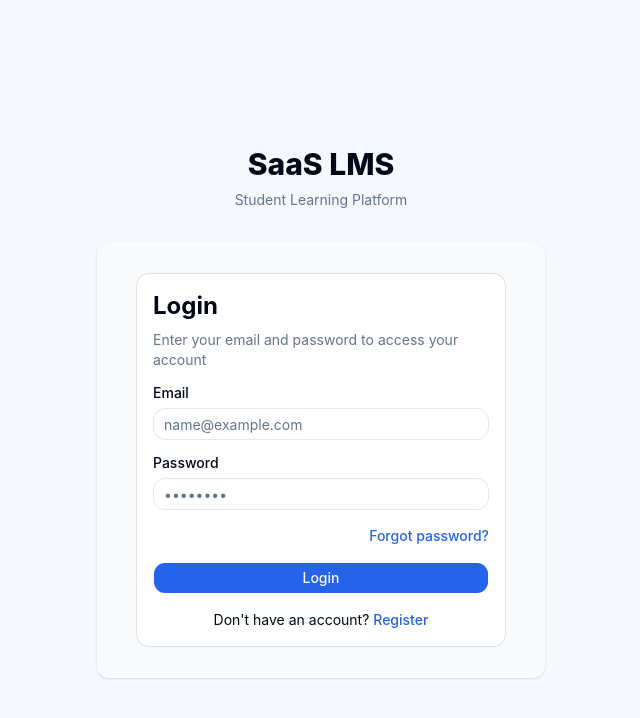
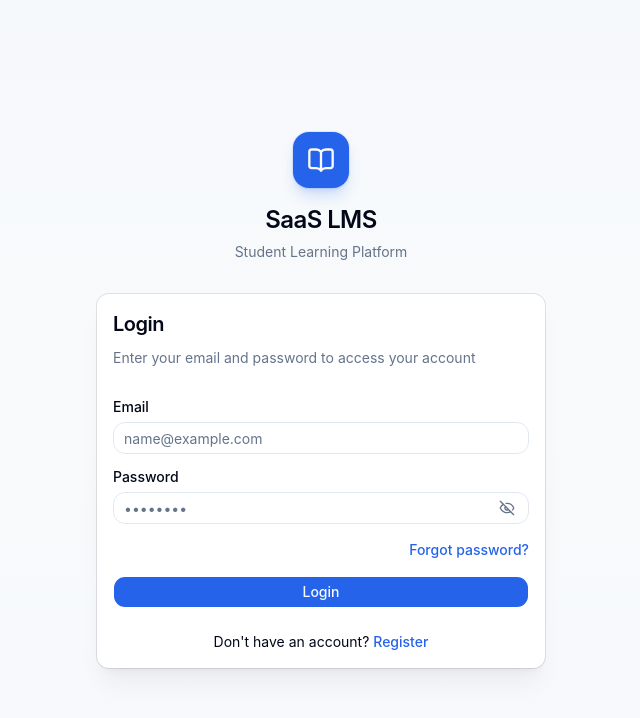
Before and after one commit to code-arif/saas_lms_student_app_frontend-01, a React (Vite) app: page /login in a window 1280 px wide. Shown: the top 718 px of the page, without its empty margins (319-959 px from the left). Built offline with nearby package versions, Linux system fonts and the light colour scheme.

Commit message:
feat: enhance authentication forms with animations and password visibility toggle

```diff
--- a/src/components/layout/AuthLayout.tsx
+++ b/src/components/layout/AuthLayout.tsx
@@ -1,23 +1,67 @@
-import React from 'react';
 import { Outlet } from 'react-router-dom';
+import { motion } from 'framer-motion';
+import { BookOpen } from 'lucide-react';
+
+const containerVariants = {
+  hidden: { opacity: 0 },
+  visible: {
+    opacity: 1,
+    transition: {
+      staggerChildren: 0.15,
+      delayChildren: 0.1,
+    },
+  },
+};
+
+const brandVariants = {
+  hidden: { opacity: 0, y: -20 },
+  visible: {
+    opacity: 1,
+    y: 0,
+    transition: { duration: 0.6, ease: [0.22, 1, 0.36, 1] },
+  },
+};
+
+const outletVariants = {
+  hidden: { opacity: 0, y: 20 },
+  visible: {
+    opacity: 1,
+    y: 0,
+    transition: { duration: 0.5, ease: [0.22, 1, 0.36, 1] },
+  },
+};
 
 export const AuthLayout = () => {
   return (
-    <div className="min-h-screen bg-muted/40 flex flex-col justify-center py-12 sm:px-6 lg:px-8">
-      <div className="sm:mx-auto sm:w-full sm:max-w-md">
-        <h2 className="mt-6 text-center text-3xl font-extrabold text-foreground">
-          SaaS LMS
-        </h2>
-        <p className="mt-2 text-center text-sm text-muted-foreground">
-          Student Learning Platform
-        </p>
+    <div className="relative min-h-screen flex flex-col justify-center overflow-hidden bg-gradient-to-b from-muted/30 via-background to-muted/30 py-12 sm:px-6 lg:px-8">
+      {/* Subtle decorative gradient orbs */}
+      <div className="pointer-events-none absolute inset-0 overflow-hidden">
+        <div className="absolute -left-40 -top-40 h-80 w-80 rounded-full bg-primary/5 blur-3xl" />
+        <div className="absolute -bottom-40 -right-40 h-80 w-80 rounded-full bg-primary/5 blur-3xl" />
       </div>
 
-      <div className="mt-8 sm:mx-auto sm:w-full sm:max-w-md">
-        <div className="bg-background py-8 px-4 shadow sm:rounded-lg sm:px-10">
+      <motion.div
+        className="relative sm:mx-auto sm:w-full sm:max-w-md"
+        variants={containerVariants}
+        initial="hidden"
+        animate="visible"
+      >
+        <motion.div variants={brandVariants} className="mb-8 text-center">
+          <div className="mx-auto mb-4 flex h-14 w-14 items-center justify-center rounded-2xl bg-primary shadow-lg shadow-primary/20 ring-1 ring-primary/10">
+            <BookOpen className="h-7 w-7 text-primary-foreground" />
+          </div>
+          <h1 className="text-2xl font-semibold tracking-tight text-foreground">
+            SaaS LMS
+          </h1>
+          <p className="mt-1.5 text-sm text-muted-foreground">
+            Student Learning Platform
+          </p>
+        </motion.div>
+
+        <motion.div variants={outletVariants}>
           <Outlet />
-        </div>
-      </div>
+        </motion.div>
+      </motion.div>
     </div>
   );
 };
--- a/src/components/layout/DashboardLayout.tsx
+++ b/src/components/layout/DashboardLayout.tsx
@@ -26,7 +26,7 @@ export const DashboardLayout = () => {
             'ml-0'
           )}
         >
-          <div className="mx-auto max-w-7xl">
+          <div className="mx-auto">
             <Outlet />
           </div>
           <Footer />
--- a/src/features/auth/components/LoginForm.tsx
+++ b/src/features/auth/components/LoginForm.tsx
@@ -1,6 +1,9 @@
+import { useState } from 'react';
 import { useForm } from 'react-hook-form';
 import { zodResolver } from '@hookform/resolvers/zod';
 import * as z from 'zod';
+import { motion } from 'framer-motion';
+import { Eye, EyeOff } from 'lucide-react';
 import { useAuth } from '../hooks/useAuth';
 import { LoginCredentials } from '../types/auth.types';
 import { Button } from '@/components/ui/button';
@@ -16,6 +19,7 @@ import { Input } from '@/components/ui/input';
 import { Card, CardContent, CardDescription, CardHeader, CardTitle } from '@/components/ui/card';
 import { Link } from 'react-router-dom';
 import { ROUTES } from '@/constants/routes';
+import { cardVariants, formVariants, itemVariants } from '../constants/animations';
 
 const loginSchema = z.object({
   email: z.string().email('Invalid email address'),
@@ -24,6 +28,7 @@ const loginSchema = z.object({
 
 export const LoginForm = () => {
   const { login, isLoggingIn } = useAuth();
+  const [showPassword, setShowPassword] = useState(false);
   const form = useForm<LoginCredentials>({
     resolver: zodResolver(loginSchema),
     defaultValues: {
@@ -37,16 +42,28 @@ export const LoginForm = () => {
   };
 
   return (
-    <Card className="w-full max-w-md mx-auto">
-      <CardHeader className="space-y-1">
-        <CardTitle className="text-2xl font-bold">Login</CardTitle>
+    <motion.div
+      variants={cardVariants}
+      initial="hidden"
+      animate="visible"
+    >
+      <Card className="w-full max-w-md mx-auto shadow-xl shadow-black/5 dark:shadow-black/20">
+        <CardHeader className="space-y-1.5 pb-4">
+          <CardTitle className="text-xl font-semibold tracking-tight">Login</CardTitle>
           <CardDescription>
             Enter your email and password to access your account
           </CardDescription>
         </CardHeader>
         <CardContent>
           <Form {...form}>
-          <form onSubmit={form.handleSubmit(onSubmit)} className="space-y-4">
+            <form onSubmit={form.handleSubmit(onSubmit)}>
+              <motion.div
+                variants={formVariants}
+                initial="hidden"
+                animate="visible"
+                className="space-y-4"
+              >
+                <motion.div variants={itemVariants}>
                   <FormField
                     control={form.control}
                     name="email"
@@ -60,6 +77,8 @@ export const LoginForm = () => {
                       </FormItem>
                     )}
                   />
+                </motion.div>
+                <motion.div variants={itemVariants}>
                   <FormField
                     control={form.control}
                     name="password"
@@ -67,32 +86,63 @@ export const LoginForm = () => {
                       <FormItem>
                         <FormLabel>Password</FormLabel>
                         <FormControl>
-                    <Input type="password" placeholder="••••••••" {...field} />
+                          <div className="relative">
+                            <Input
+                              type={showPassword ? 'text' : 'password'}
+                              placeholder="••••••••"
+                              className="pr-10"
+                              {...field}
+                            />
+                            <Button
+                              type="button"
+                              variant="outline"
+                              size="icon"
+                              className="absolute inset-y-0 right-1.5 z-10 rounded-md border-none bg-transparent text-muted-foreground hover:bg-muted"
+                              onClick={() => setShowPassword((prev) => !prev)}
+                              aria-label={showPassword ? 'Hide password' : 'Show password'}
+                            >
+                              {showPassword ? <Eye className="size-4" /> : <EyeOff className="size-4" />}
+                            </Button>
+                          </div>
                         </FormControl>
                         <FormMessage />
                       </FormItem>
                     )}
                   />
-            <div className="flex items-center justify-end">
+                </motion.div>
+                <motion.div variants={itemVariants} className="flex items-center justify-end">
                   <Link
                     to={ROUTES.AUTH.FORGOT_PASSWORD}
-                className="text-sm font-medium text-primary hover:underline"
+                    className="text-sm font-medium text-primary transition-all hover:text-primary/80 hover:underline-offset-2 hover:underline"
                   >
                     Forgot password?
                   </Link>
-            </div>
-            <Button type="submit" className="w-full" disabled={isLoggingIn}>
+                </motion.div>
+                <motion.div variants={itemVariants}>
+                  <Button
+                    type="submit"
+                    className="w-full transition-all duration-150 active:scale-[0.98]"
+                    disabled={isLoggingIn}
+                  >
                     {isLoggingIn ? 'Logging in...' : 'Login'}
                   </Button>
+                </motion.div>
+              </motion.div>
             </form>
           </Form>
-        <div className="mt-4 text-center text-sm">
+          <motion.div
+            variants={itemVariants}
+            initial="hidden"
+            animate="visible"
+            className="mt-6 text-center text-sm"
+          >
             Don't have an account?{' '}
-          <Link to={ROUTES.AUTH.REGISTER} className="text-primary hover:underline font-medium">
+            <Link to={ROUTES.AUTH.REGISTER} className="text-primary hover:text-primary/80 font-medium transition-all hover:underline-offset-2 hover:underline">
               Register
             </Link>
-        </div>
+          </motion.div>
         </CardContent>
       </Card>
+    </motion.div>
   );
 };
--- a/src/features/auth/components/RegisterForm.tsx
+++ b/src/features/auth/components/RegisterForm.tsx
@@ -2,6 +2,7 @@ import { useState } from 'react';
 import { useForm } from 'react-hook-form';
 import { zodResolver } from '@hookform/resolvers/zod';
 import * as z from 'zod';
+import { motion } from 'framer-motion';
 import { Eye, EyeOff } from 'lucide-react';
 import { useAuth } from '../hooks/useAuth';
 import { RegisterCredentials } from '../types/auth.types';
@@ -18,6 +19,7 @@ import { Input } from '@/components/ui/input';
 import { Card, CardContent, CardDescription, CardHeader, CardTitle } from '@/components/ui/card';
 import { Link } from 'react-router-dom';
 import { ROUTES } from '@/constants/routes';
+import { cardVariants, formVariants, itemVariants } from '../constants/animations';
 
 const registerSchema = z.object({
   name: z.string().min(2, 'Name must be at least 2 characters'),
@@ -48,22 +50,33 @@ export const RegisterForm = () => {
   const toggleShowPasswords = () => setShowPasswords((prev) => !prev);
 
   const onSubmit = (data: RegisterFormValues) => {
-    // Only send the fields expected by RegisterCredentials
     const { name, email, password } = data;
     register({ name, email, password });
   };
 
   return (
-    <Card className="w-full max-w-md mx-auto">
-      <CardHeader className="space-y-1">
-        <CardTitle className="text-2xl font-bold">Create an account</CardTitle>
+    <motion.div
+      variants={cardVariants}
+      initial="hidden"
+      animate="visible"
+    >
+      <Card className="w-full max-w-md mx-auto shadow-xl shadow-black/5 dark:shadow-black/20">
+        <CardHeader className="space-y-1.5 pb-4">
+          <CardTitle className="text-xl font-semibold tracking-tight">Create an account</CardTitle>
           <CardDescription>
             Enter your information to create your student account
           </CardDescription>
         </CardHeader>
         <CardContent>
           <Form {...form}>
-          <form onSubmit={form.handleSubmit(onSubmit)} className="space-y-4">
+            <form onSubmit={form.handleSubmit(onSubmit)}>
+              <motion.div
+                variants={formVariants}
+                initial="hidden"
+                animate="visible"
+                className="space-y-4"
+              >
+                <motion.div variants={itemVariants}>
                   <FormField
                     control={form.control}
                     name="name"
@@ -77,6 +90,8 @@ export const RegisterForm = () => {
                       </FormItem>
                     )}
                   />
+                </motion.div>
+                <motion.div variants={itemVariants}>
                   <FormField
                     control={form.control}
                     name="email"
@@ -90,6 +105,8 @@ export const RegisterForm = () => {
                       </FormItem>
                     )}
                   />
+                </motion.div>
+                <motion.div variants={itemVariants}>
                   <FormField
                     control={form.control}
                     name="password"
@@ -120,6 +137,8 @@ export const RegisterForm = () => {
                       </FormItem>
                     )}
                   />
+                </motion.div>
+                <motion.div variants={itemVariants}>
                   <FormField
                     control={form.control}
                     name="password_confirmation"
@@ -150,18 +169,32 @@ export const RegisterForm = () => {
                       </FormItem>
                     )}
                   />
-            <Button type="submit" className="w-full" disabled={isRegistering}>
+                </motion.div>
+                <motion.div variants={itemVariants}>
+                  <Button
+                    type="submit"
+                    className="w-full transition-all duration-150 active:scale-[0.98]"
+                    disabled={isRegistering}
+                  >
                     {isRegistering ? 'Creating account...' : 'Register'}
                   </Button>
+                </motion.div>
+              </motion.div>
             </form>
           </Form>
-        <div className="mt-4 text-center text-sm">
+          <motion.div
+            variants={itemVariants}
+            initial="hidden"
+            animate="visible"
+            className="mt-6 text-center text-sm"
+          >
             Already have an account?{' '}
-          <Link to={ROUTES.AUTH.LOGIN} className="text-primary hover:underline font-medium">
+            <Link to={ROUTES.AUTH.LOGIN} className="text-primary hover:text-primary/80 font-medium transition-all hover:underline-offset-2 hover:underline">
               Login
             </Link>
-        </div>
+          </motion.div>
         </CardContent>
       </Card>
+    </motion.div>
   );
 };
--- /dev/null
+++ b/src/features/auth/constants/animations.ts
@@ -0,0 +1,31 @@
+import { Variants } from 'framer-motion';
+
+export const cardVariants: Variants = {
+  hidden: { opacity: 0, y: 16, scale: 0.98 },
+  visible: {
+    opacity: 1,
+    y: 0,
+    scale: 1,
+    transition: { duration: 0.5, ease: [0.22, 1, 0.36, 1] },
+  },
+};
+
+export const formVariants: Variants = {
+  hidden: { opacity: 0 },
+  visible: {
+    opacity: 1,
+    transition: {
+      staggerChildren: 0.08,
+      delayChildren: 0.1,
+    },
+  },
+};
+
+export const itemVariants: Variants = {
+  hidden: { opacity: 0, y: 12 },
+  visible: {
+    opacity: 1,
+    y: 0,
+    transition: { duration: 0.4, ease: [0.22, 1, 0.36, 1] },
+  },
+};
--- a/src/features/auth/services/authService.ts
+++ b/src/features/auth/services/authService.ts
@@ -4,7 +4,7 @@ import { ApiResponse } from '../../../types/global.types';
 
 export const authService = {
   login: async (credentials: LoginCredentials) => {
-    return api.post<ApiResponse<AuthResponse>>('/auth/login', credentials).then(res => res.data);
+    return api.post<ApiResponse<AuthResponse>>('/auth/student/login', credentials).then(res => res.data);
   },
   register: async (credentials: RegisterCredentials) => {
     return api.post<ApiResponse<AuthResponse>>('/auth/student/register', credentials).then(res => res.data);
--- a/src/pages/auth/ForgotPasswordPage.tsx
+++ b/src/pages/auth/ForgotPasswordPage.tsx
@@ -1,7 +1,7 @@
-import React from 'react';
 import { useForm } from 'react-hook-form';
 import { zodResolver } from '@hookform/resolvers/zod';
 import * as z from 'zod';
+import { motion } from 'framer-motion';
 import { Button } from '@/components/ui/button';
 import {
   Form,
@@ -15,6 +15,7 @@ import { Input } from '@/components/ui/input';
 import { Card, CardContent, CardDescription, CardHeader, CardTitle } from '@/components/ui/card';
 import { Link } from 'react-router-dom';
 import { ROUTES } from '@/constants/routes';
+import { cardVariants, formVariants, itemVariants } from '@/features/auth/constants/animations';
 
 const forgotPasswordSchema = z.object({
   email: z.string().email('Invalid email address'),
@@ -32,20 +33,31 @@ const ForgotPasswordPage = () => {
 
   const onSubmit = (data: ForgotPasswordValues) => {
     console.log('Forgot password request for:', data.email);
-    // Implementation would go here
   };
 
   return (
-    <Card className="w-full max-w-md mx-auto">
-      <CardHeader className="space-y-1">
-        <CardTitle className="text-2xl font-bold">Forgot Password</CardTitle>
+    <motion.div
+      variants={cardVariants}
+      initial="hidden"
+      animate="visible"
+    >
+      <Card className="w-full max-w-md mx-auto shadow-xl shadow-black/5 dark:shadow-black/20">
+        <CardHeader className="space-y-1.5 pb-4">
+          <CardTitle className="text-xl font-semibold tracking-tight">Forgot Password</CardTitle>
           <CardDescription>
             Enter your email and we'll send you a link to reset your password
           </CardDescription>
         </CardHeader>
         <CardContent>
           <Form {...form}>
-          <form onSubmit={form.handleSubmit(onSubmit)} className="space-y-4">
+            <form onSubmit={form.handleSubmit(onSubmit)}>
+              <motion.div
+                variants={formVariants}
+                initial="hidden"
+                animate="visible"
+                className="space-y-4"
+              >
+                <motion.div variants={itemVariants}>
                   <FormField
                     control={form.control}
                     name="email"
@@ -59,18 +71,28 @@ const ForgotPasswordPage = () => {
                       </FormItem>
                     )}
                   />
-            <Button type="submit" className="w-full">
+                </motion.div>
+                <motion.div variants={itemVariants}>
+                  <Button type="submit" className="w-full transition-all duration-150 active:scale-[0.98]">
                     Send Reset Link
                   </Button>
+                </motion.div>
+              </motion.div>
             </form>
           </Form>
-        <div className="mt-4 text-center text-sm">
-          <Link to={ROUTES.AUTH.LOGIN} className="text-primary hover:underline font-medium">
+          <motion.div
+            variants={itemVariants}
+            initial="hidden"
+            animate="visible"
+            className="mt-6 text-center text-sm"
+          >
+            <Link to={ROUTES.AUTH.LOGIN} className="text-primary hover:text-primary/80 font-medium transition-all hover:underline-offset-2 hover:underline">
               Back to Login
             </Link>
-        </div>
+          </motion.div>
         </CardContent>
       </Card>
+    </motion.div>
   );
 };
 
```
Lines whose indentation alone changed are shown as unchanged.
